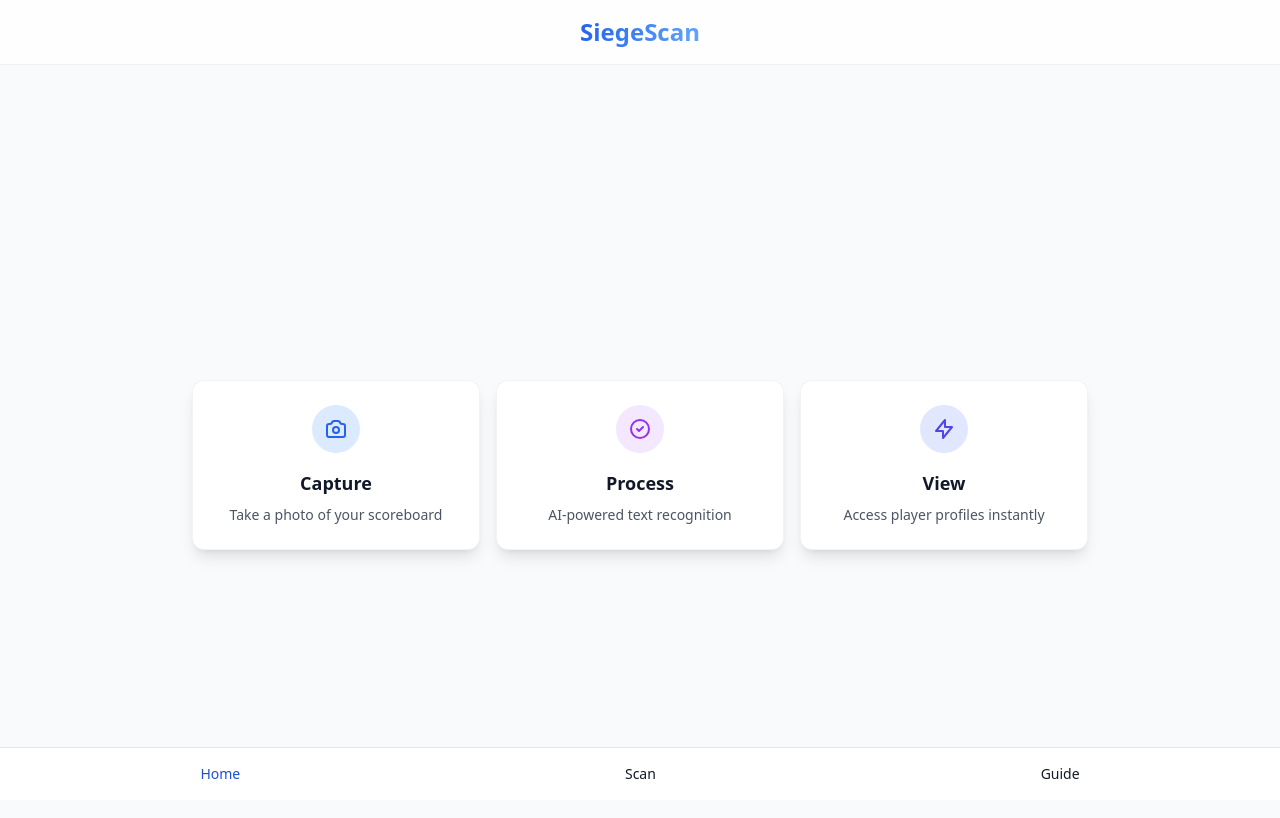
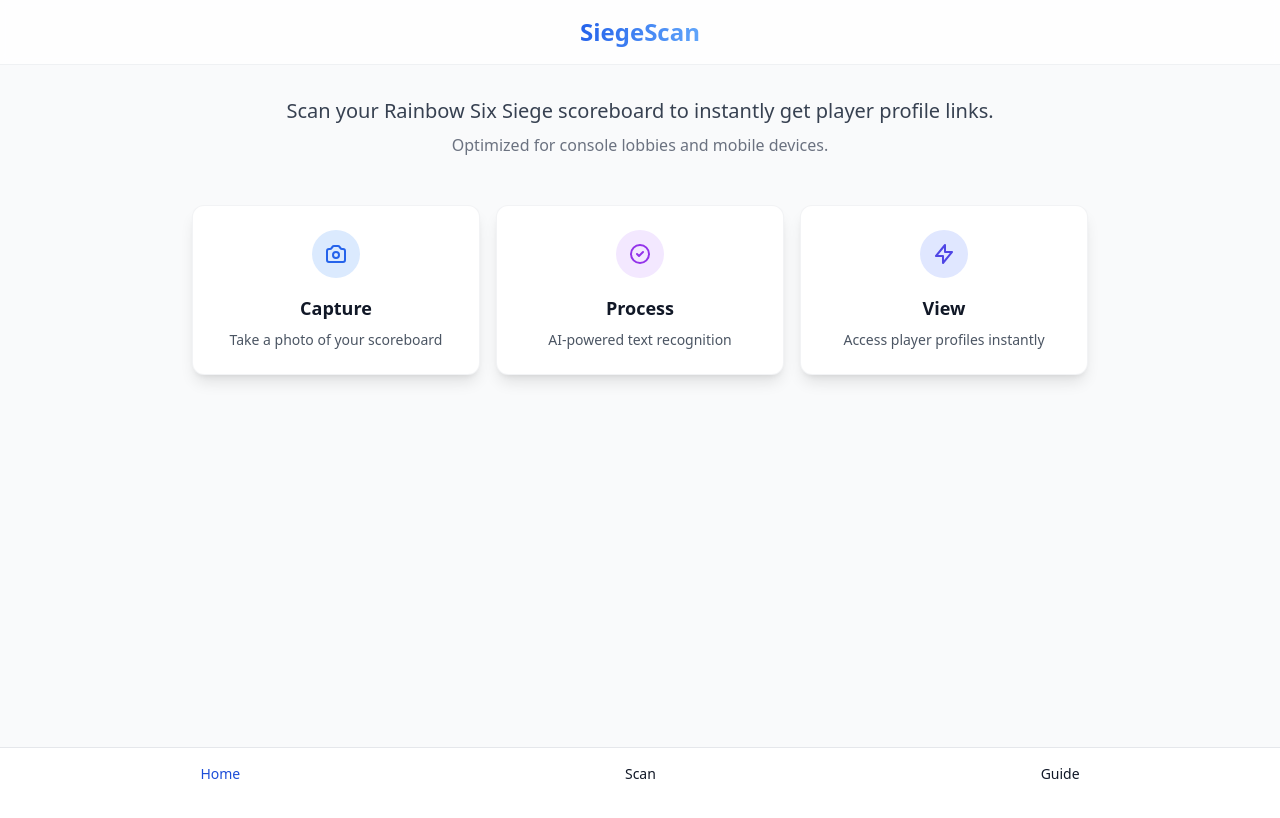
Before and after one commit to LethaXl/siege-scan, a React (Create React App) app: page / in a window 1280 px wide. Shown: the top 818 px of the page. Built offline with nearby package versions, Linux system fonts and the light colour scheme.

Commit message:
improved home

```diff
--- a/src/App.jsx
+++ b/src/App.jsx
@@ -1,5 +1,5 @@
 import React, { Suspense, lazy } from 'react';
-import { BrowserRouter as Router, Routes, Route } from 'react-router-dom';
+import { BrowserRouter as Router, Routes, Route, useLocation } from 'react-router-dom';
 import Navbar from './components/Navbar';
 import PageTransition from './components/PageTransition';
 import { ScanProvider } from './context/ScanContext';
@@ -31,14 +31,27 @@
   </header>
 );
 
+// Main content wrapper that controls scrolling based on route
+const MainContent = ({ children }) => {
+  const location = useLocation();
+  const isHome = location.pathname === '/';
+
+  return (
+    <main className={`container mx-auto px-4 ${isHome ? 'h-[calc(100vh-8rem)] overflow-hidden' : 'py-8 pb-20'}`}>
+      <Suspense fallback={<LoadingSpinner />}>
+        {children}
+      </Suspense>
+    </main>
+  );
+};
+
 function App() {
   return (
     <Router>
       <ScanProvider>
         <div className="min-h-screen bg-gray-50 dark:bg-gray-900 transition-colors duration-200">
           <Header />
-          <main className="container mx-auto px-4 py-8 pb-20">
-            <Suspense fallback={<LoadingSpinner />}>
+          <MainContent>
             <Routes>
               <Route
                 path="/"
@@ -65,8 +78,7 @@
                 }
               />
             </Routes>
-            </Suspense>
-          </main>
+          </MainContent>
           <Navbar />
         </div>
       </ScanProvider>
--- a/src/components/Home.jsx
+++ b/src/components/Home.jsx
@@ -2,9 +2,19 @@
 
 const Home = () => {
   return (
-    <div className="h-[calc(100vh-4rem)] flex flex-col items-center justify-center px-4">
+    <div className="min-h-[calc(100vh-4rem)] flex flex-col items-center px-4 pt-8 overflow-hidden">
       {/* Main Content Container */}
-      <div className="w-full max-w-4xl flex flex-col items-center">
+      <div className="w-full max-w-4xl flex flex-col items-center space-y-8">
+        {/* Description */}
+        <div className="text-center space-y-2 mb-4">
+          <p className="text-lg md:text-xl text-gray-700 dark:text-gray-200">
+            Scan your Rainbow Six Siege scoreboard to instantly get player profile links.
+          </p>
+          <p className="text-sm md:text-base text-gray-500 dark:text-gray-400">
+            Optimized for console lobbies and mobile devices.
+          </p>
+        </div>
+
         {/* Feature Cards */}
         <div className="grid grid-cols-1 md:grid-cols-3 gap-4 w-full">
           <div className="bg-white dark:bg-gray-800 rounded-xl p-6 shadow-lg border border-gray-200/50 dark:border-gray-700/50 hover:shadow-xl transition-all duration-300 transform hover:-translate-y-1">
```
Lines whose indentation alone changed are shown as unchanged.
